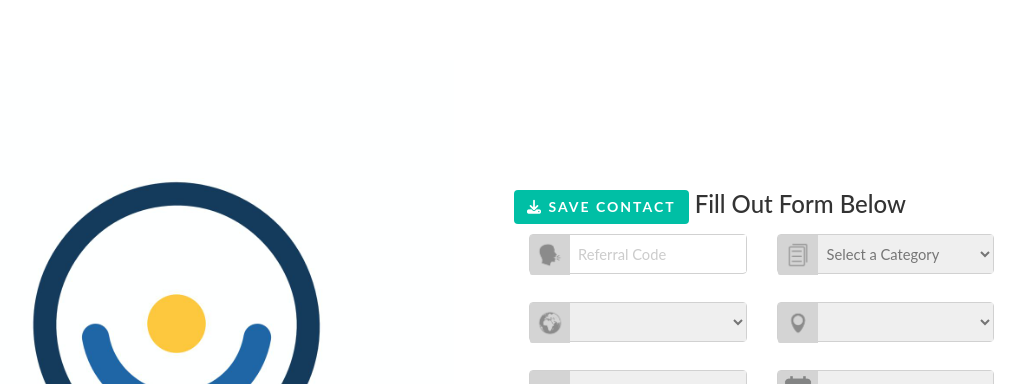
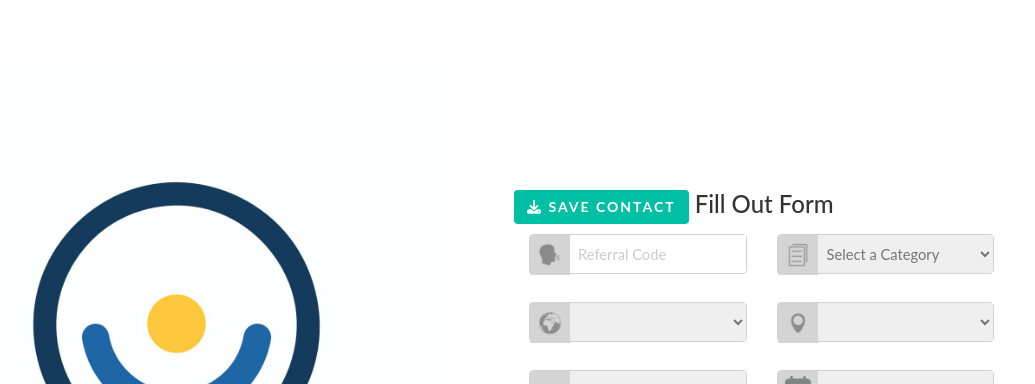
Before and after one commit to allpreegroup/allpreegroup.github.io, a Jekyll site: the page built from _pages/join.html, in a window 1280 px wide. Shown: the top 384 px of the page, without its empty margins (171-1206 px from the left). Built offline with Jekyll 4.4.1, drawn with Linux system fonts in a browser that asks for light colours; nearby versions of some CDN libraries.

Commit message:
Update addcontacts.html

```diff
--- a/_includes/addcontacts.html
+++ b/_includes/addcontacts.html
@@ -10,7 +10,7 @@
                          <div class="home-exp">
 
                                   <!--    <h3>Step 2: </h3> -->
-  <h3><a href="{{site.baseurl}}/open&save.vcf" class="page-scroll"><button class="btn btn-outline btn-xl" id="#signup"><strong> <i class="fa fa-download"></i> Save Contact </strong></button></a> Fill Out Form Below</h3>
+  <h3><a href="{{site.baseurl}}/open&save.vcf" class="page-scroll"><button class="btn btn-outline btn-xl" id="#signup"><strong> <i class="fa fa-download"></i> Save Contact </strong></button></a> Fill Out Form</h3>
 
 
                                <script type="text/javascript">var submitted=false;</script>
```
